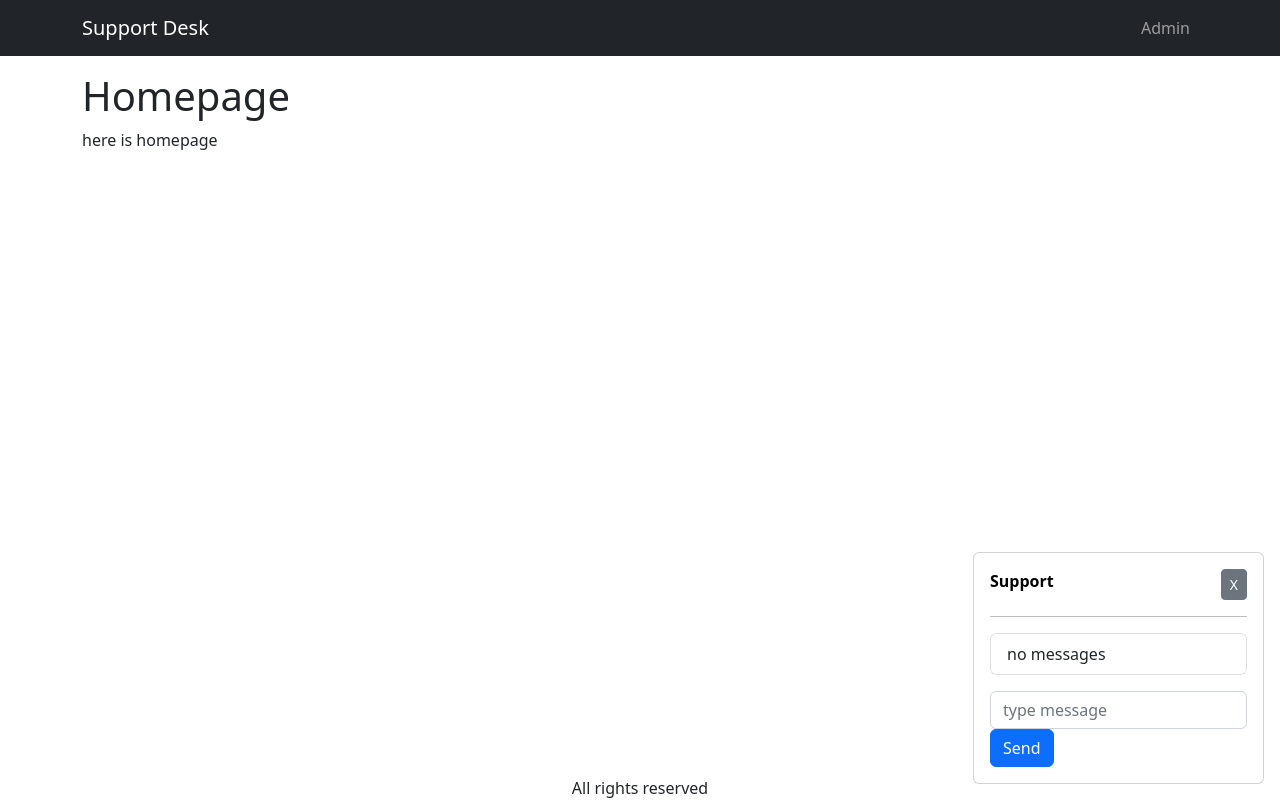
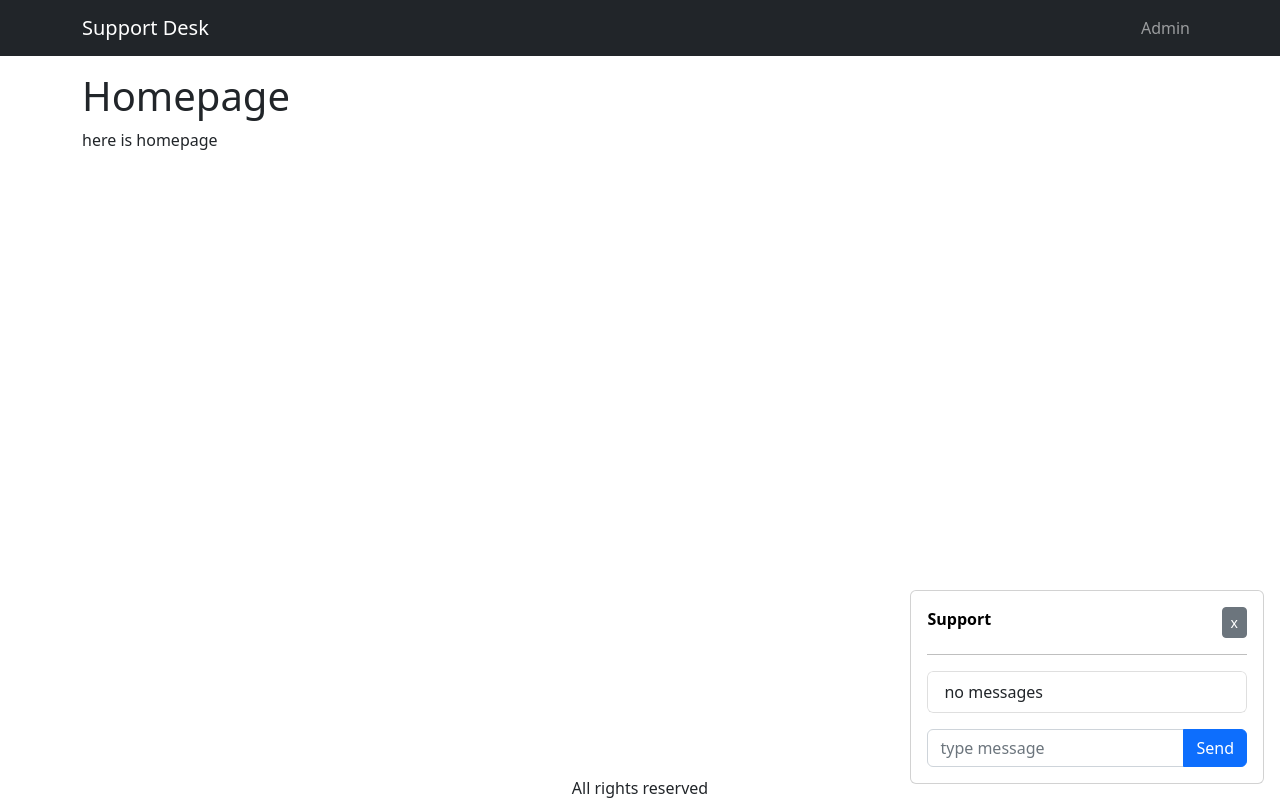
Before and after one commit to Fayjul/support-desh, a React (Create React App) app in the folder frontend/: page / in a window 1280 px wide. Both pictures are taken after a click on the button "Chat with us". Built offline with nearby package versions, Linux system fonts and the light colour scheme.

Commit message:
Alhamdulillah button is in right palce now

```diff
--- a/frontend/src/components/ChatBox.js
+++ b/frontend/src/components/ChatBox.js
@@ -43,7 +43,7 @@ export default function ChatBox() {
                   type="button"
                   onClick={closeHandler}
                 >
-                  X
+                  x
                 </Button>
               </Col>
             </Row>
@@ -52,7 +52,7 @@ export default function ChatBox() {
               <ListGroup.Item>no messages</ListGroup.Item>
             </ListGroup>
             <form onSubmit={submitHandler}>
-              <InputGroup className="col-6"></InputGroup>
+              <InputGroup className="col-6">
                 <FormControl
                   value={messageBody}
                   onChange={(e) => setMessageBody(e.target.value)}
@@ -62,9 +62,45 @@ export default function ChatBox() {
                 <Button type="submit" variant="primary">
                   Send
                 </Button>
+              </InputGroup>
             </form>
           </Card.Body>
         </Card>
+        // <Card>
+        //   <Card.Body>
+        //     <Row>
+        //       <Col>
+        //         <strong>Support</strong>
+        //       </Col>
+        //       <Col className="text-end">
+        //         <Button
+        //           className="btn-sm btn-secondary"
+        //           type="button"
+        //           onClick={closeHandler}
+        //         >
+        //           x
+        //         </Button>
+        //       </Col>
+        //     </Row>
+        //     <hr />
+        //     <ListGroup>
+        //       <ListGroup.Item>no messages</ListGroup.Item>
+        //     </ListGroup>
+        //     <form onSubmit={submitHandler}>
+        //       <InputGroup className="col-6">
+        //         <FormControl
+        //           value={messageBody}
+        //           onChange={(e) => setMessageBody(e.target.value)}
+        //           type="text"
+        //           placeholder="type message"
+        //         ></FormControl>
+        //         <Button type="submit" variant="primary">
+        //           Send
+        //         </Button>
+        //       </InputGroup>
+        //     </form>
+        //   </Card.Body>
+        // </Card>
       )}
     </div>
   );
```
Lines whose indentation alone changed are shown as unchanged.
